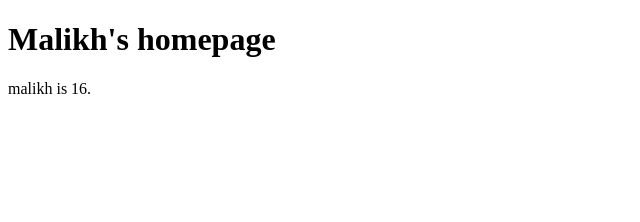
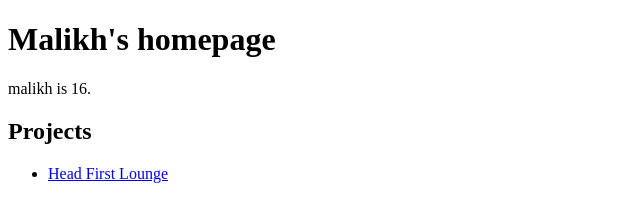
Before and after one commit to Malikhhhh/website, a plain HTML site: page index.html in a window 1280 px wide. Shown: the whole page, without its empty margins (0-640 px from the left). Drawn offline with Linux system fonts and the light colour scheme.

Commit message:
Add links to homepage

```diff
--- a/index.html
+++ b/index.html
@@ -9,5 +9,10 @@
 <p>
 malikh is 16.
 </p>
+
+<h2>Projects</h2>
+<ul>
+    <li><a href="HeadFirstLounge/">Head First Lounge</a></li>
+</ul>
 </body>
 </html>
```
